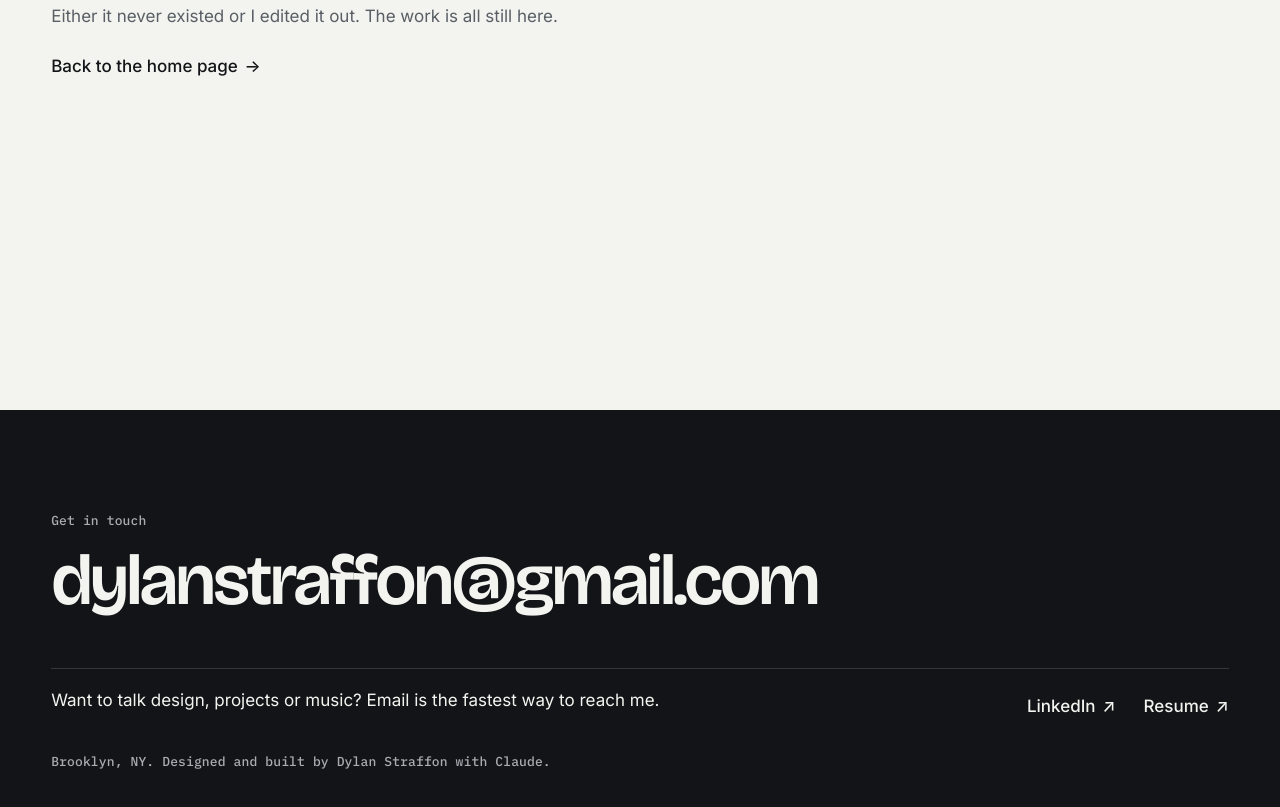
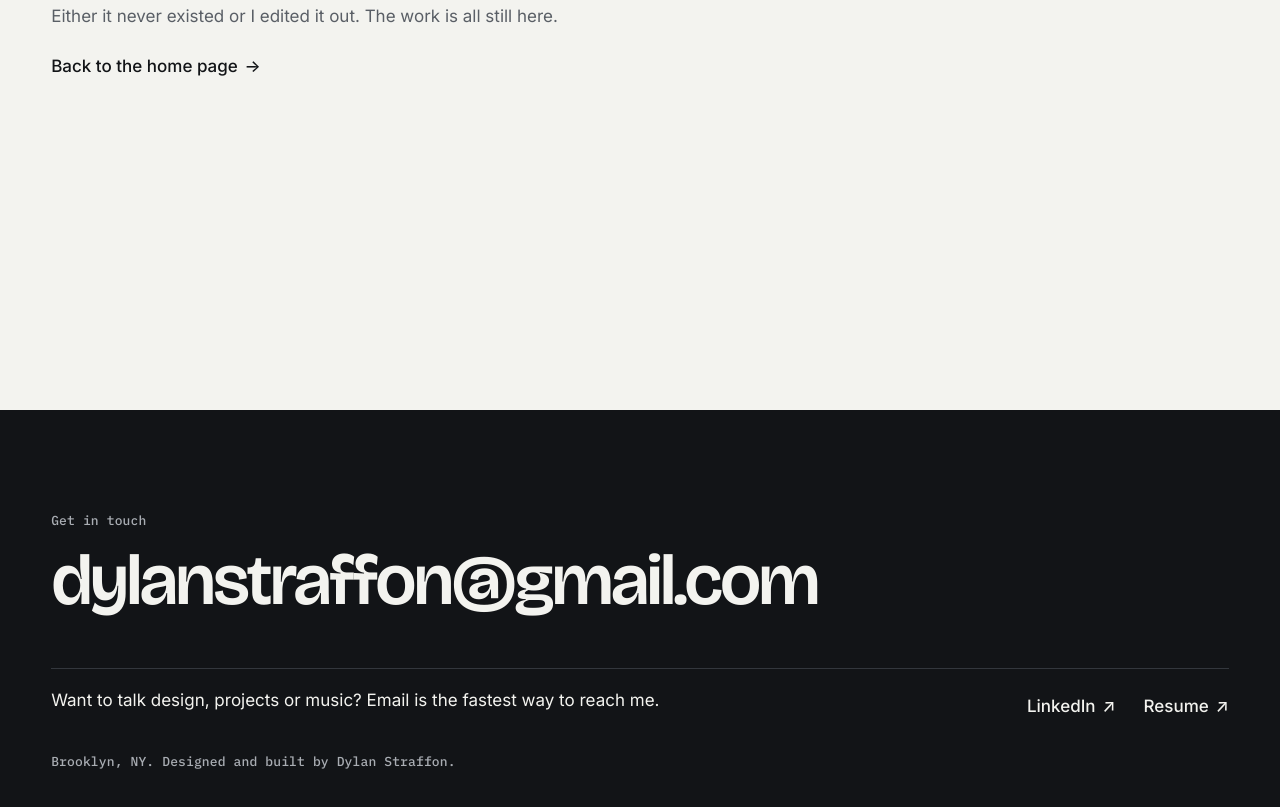
Before and after one commit to dstraffon/dstraffon_portfolio, a plain HTML site: page 404.html in a window 1280 px wide. Shown: the part 478-1285 px from the top of the page. Drawn offline with nearby package versions, Linux system fonts and the light colour scheme.

Commit message:
Drop "with Claude" from the footer on every page
Co-Authored-By: Claude Opus 5.5 <noreply@anthropic.com>
Claude-Session: https://claude.ai/code/session_01C1U52torG1uW7NckmppTus

```diff
--- a/404.html
+++ b/404.html
@@ -47,7 +47,7 @@
         <li><a class="lk" href="https://drive.google.com/file/d/1WEjNAvvvb3r5d7Brk03BjblXCN2HUyRD/view?usp=sharing" target="_blank" rel="noopener">Resume <span class="ar" aria-hidden="true">↗</span></a></li>
       </ul>
     </div>
-    <p class="mono" style="margin-top:28px">Brooklyn, NY. Designed and built by Dylan Straffon with Claude.</p>
+    <p class="mono" style="margin-top:28px">Brooklyn, NY. Designed and built by Dylan Straffon.</p>
   </div>
 </footer>
 
```
Also changed, not shown: about.html (+1 -1 lines), creator-hub.html (+1 -1 lines), imf.html (+1 -1 lines), index.html (+1 -1 lines), landing-page.html (+1 -1 lines), playground.html (+1 -1 lines), side-projects.html (+1 -1 lines).
